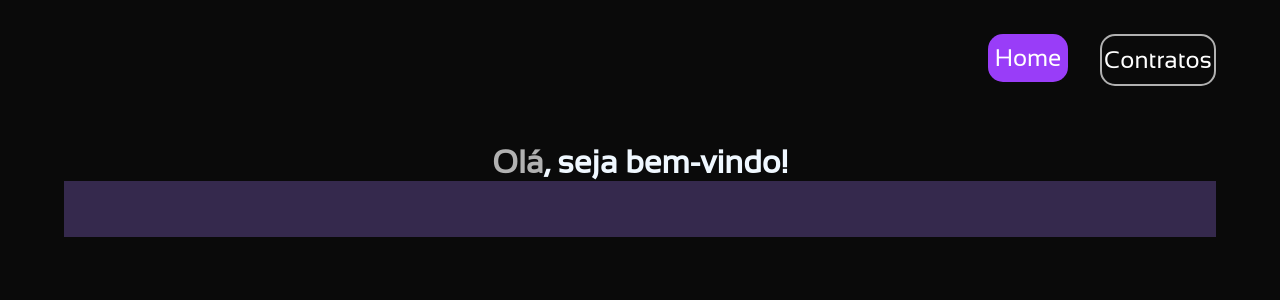
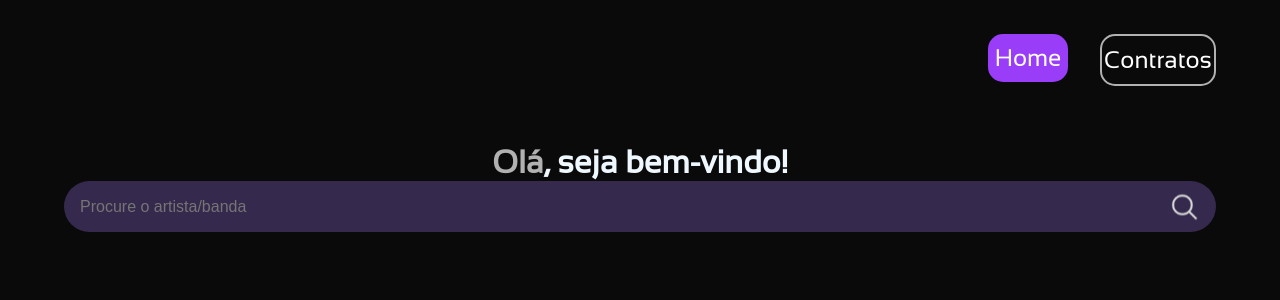
Before and after one commit to Davasz/DESAFIO-SPOTIFY, a Vue app in the folder client/: page / in a window 1280 px wide. Shown: the top 300 px of the page. Built offline with nearby package versions, Linux system fonts and the light colour scheme.

Commit message:
✨Feat: Finsh style and search method

```diff
--- a/client/src/components/TheSearch.vue
+++ b/client/src/components/TheSearch.vue
@@ -1,16 +1,62 @@
 <template>
-    <input class="search" type="text">
+    <div class="search-div">
+        <input class="search" placeholder="Procure o artista/banda" type="text">
+        <img @click="onSearch()" class="search-icon" src="../assets/img/icons/search-icon.svg" alt="Ícone de pesquisa">
+    </div>
 </template>
 
+<script>
+
+// Import store
+import { useStore } from 'vuex';
+
+export default {
+    setup() {
+        // Store initialization
+        const store = useStore();
+
+        // Handling research method
+        const onSearch = () =>  {
+            // Calling the storeArtist action
+            // store.dispatch('storeArtist', 'https://api.spotify.com/v1/search?q=Michael+Jackson&type=artist&limit=5')
+        }
+
+        // Returning the variables
+        return {
+            store,
+            onSearch
+        }
+    }
+
+}
+
+</script>
+
 <style scoped>
+
+/* Mobile First */
+.search-div {
+    position: relative;
+}
+
 .search {
     font-family: sans-serif;
     width: 90vw;
-    height: 3.5rem;
+    height: 3.2rem;
     background-color: #35294D;
     color: #B3B1B1;
-    font-size: 1.5em;
+    font-size: 1em;
+    border: none;
+    outline: none;
+    border-radius: 46px;
+    padding: 1rem;
+    box-sizing: border-box;
 }
 
-
-</style>
+.search-icon {
+    position: absolute;
+    top: 50%;
+    transform: translateY(-50%);
+    right: 1rem;
+    cursor: pointer;
+}</style>
```
